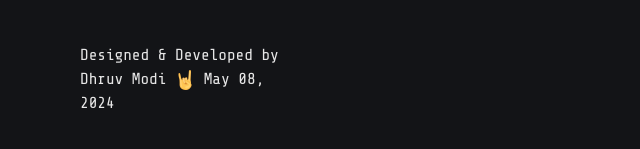
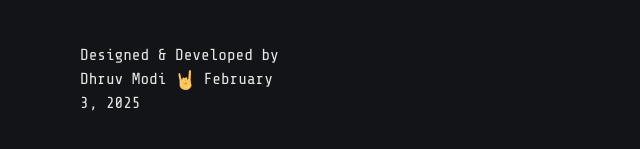
Before and after one commit to DhruvStr/portfolio, a plain HTML site: page index.html in a window 1280 px wide. Shown: the part 2668-2817 px from the top of the page, 0-640 px from the left. Drawn offline with nearby package versions, Linux system fonts and the light colour scheme.

Commit message:
Date change

```diff
--- a/index.html
+++ b/index.html
@@ -257,7 +257,7 @@
 				</span>
 				<img class="emoji" src="images/rockon.png" alt="emoji">
 				<span>
-					May 08, 2024
+					February 3, 2025
 				</span>
 			</div>
 		</div>
```
